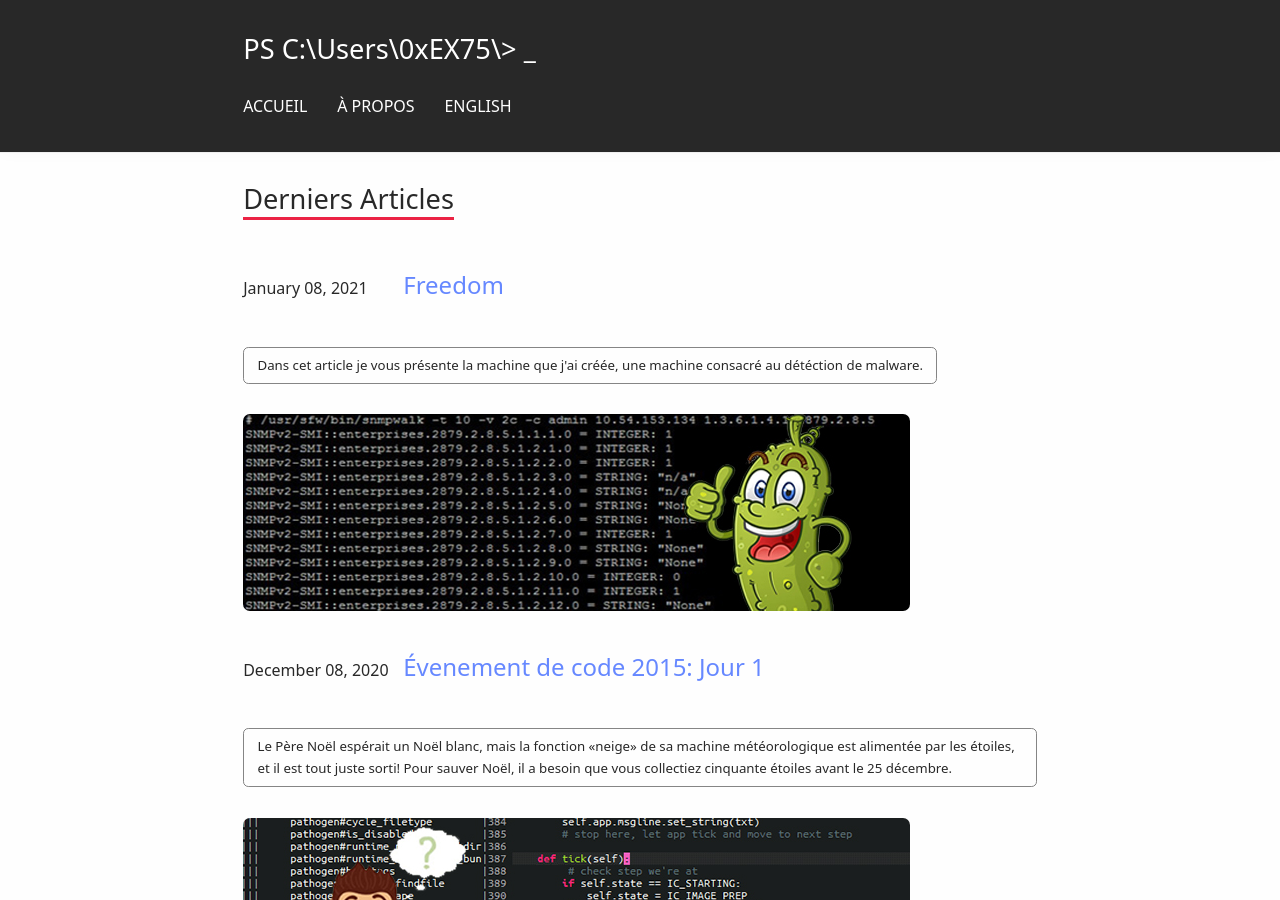
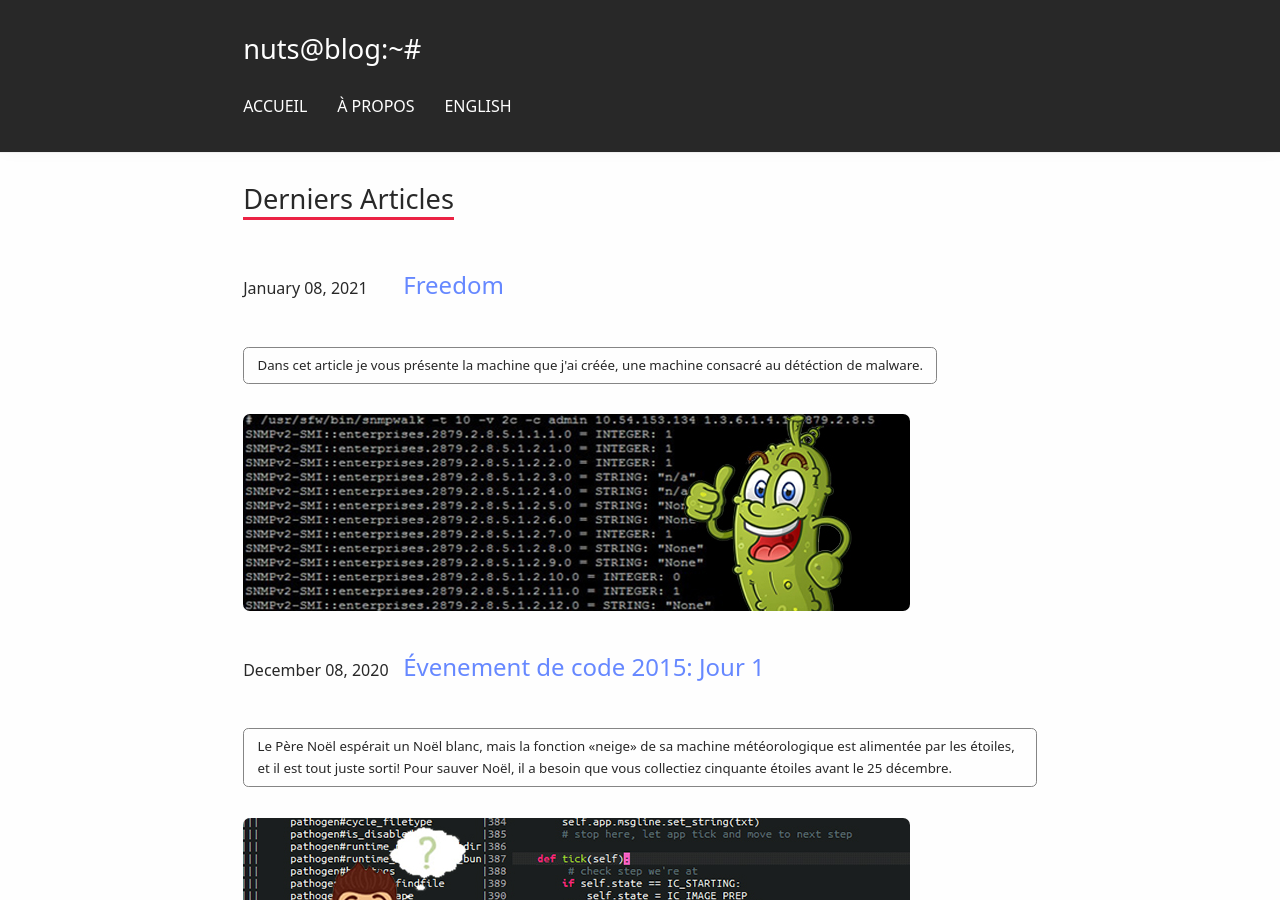
Before and after one commit to Swixo/swixo.github.io, a Jekyll site: the page built from index.html, in a window 1280 px wide and 900 px high. Built offline with Jekyll 4.4.1, drawn with Linux system fonts in a browser that asks for light colours; the list of posts is cut into pages by our own code; some of the changed lines change nothing that is shown.

Commit message:
Update _config.yml

```diff
--- a/_config.yml
+++ b/_config.yml
@@ -1,7 +1,7 @@
-title: 'PS C:\Users\0xEX75\> _'
-author: "0xEX75"
-url: "https://0xEX75.me"
-description: "CTF penetration, programmation, analyse de malware, développement des outils et bien d'autre chose."
+title: 'nuts@blog:~#'
+author: "nuts"
+url: "https://nuts7.github.io/"
+description: "Blog sécurité informatique et bien plus"
 lang: "fr"
 
 # Page settings
@@ -21,8 +21,8 @@ navigation:                  # (optional) site navigation in the header
 #  - title: "https://"       # linking external sites is also supported
 
 icons:                       # (optional) icons in the header, see http://fontawesome.com/icons
-  envelope: "noemailsorry@gmail.com"
-  github: "https://github.com/0xEX75"
+  envelope: "idk@gmail.com"
+  github: "https://github.com/nuts7"
   rss: "/contrast/feed.xml"
 
 # Pagination
```
